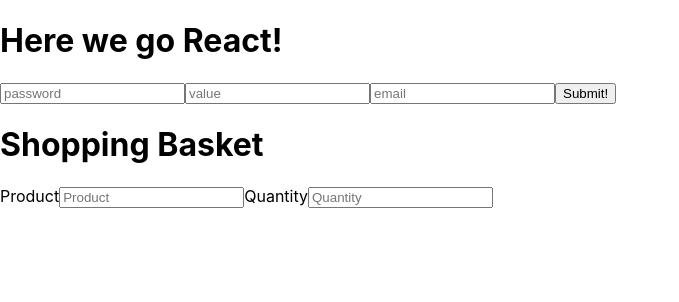
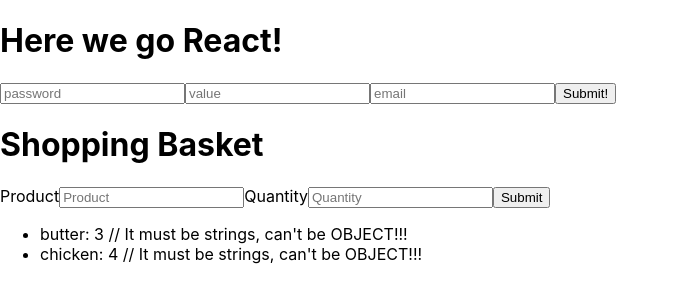
Before and after one commit to SimonLuz/react-keep-busy, a React (Create React App) app: page / in a window 1280 px wide. Shown: the top 302 px of the page, without its empty margins (0-679 px from the left). Built offline with nearby package versions, Linux system fonts and the light colour scheme.

Commit message:
Finished passing data upwards from the form module.

```diff
--- a/src/PracMain.js
+++ b/src/PracMain.js
@@ -3,13 +3,41 @@ import PracSub from './PracSub';
 
 
 class PracMain extends Component {
+  constructor(props) {
+    super(props);
+    this.state = {
+      products: [
+        { product:'butter', qty: 3 },
+        { product: 'chicken', qty: 4 }
+      ]
+    }
+
+    this.addProduct = this.addProduct.bind(this);
+  }
+
+  addProduct(product) {
+    console.log(product)
+    this.setState( st => ({
+      products: [...st.products, product ]
+    }) )
+  }
 
   render() {
 
     return(
       <div>
         <h1>Shopping Basket</h1>
-        <PracSub />
+        <PracSub
+          addProduct={this.addProduct}
+        />
+        <ul>
+          { this.state.products.map(el => (
+            <li>
+              {el.product}: {el.qty} // It must be strings, can't be OBJECT!!!
+            </li>
+          ) )}
+        </ul>
+
       </div>
     )
   }
--- a/src/PracSub.js
+++ b/src/PracSub.js
@@ -17,16 +17,18 @@ class PracSub extends Component {
   handleChange(e) {
     const name = e.target.name;
     const val = e.target.value;
-    console.log(`this is ${name}: ${ val}`)
+    // console.log(`this is ${name}: ${ val}`)
     this.setState({ [name]: val})
   }
 
   handleSubmit(e) {
-
+    e.preventDefault();
+    this.props.addProduct(this.state)
+    this.setState({product: ''})
+    this.setState({qty: ''})
   }
 
   render() {
-
     return(
       <form onSubmit={ this.handleSubmit }>
         <label htmlFor='product'>Product
@@ -48,6 +50,7 @@ class PracSub extends Component {
           >
           </input>
         </label>
+        <button>Submit</button>
       </form>
     )
   }
```
